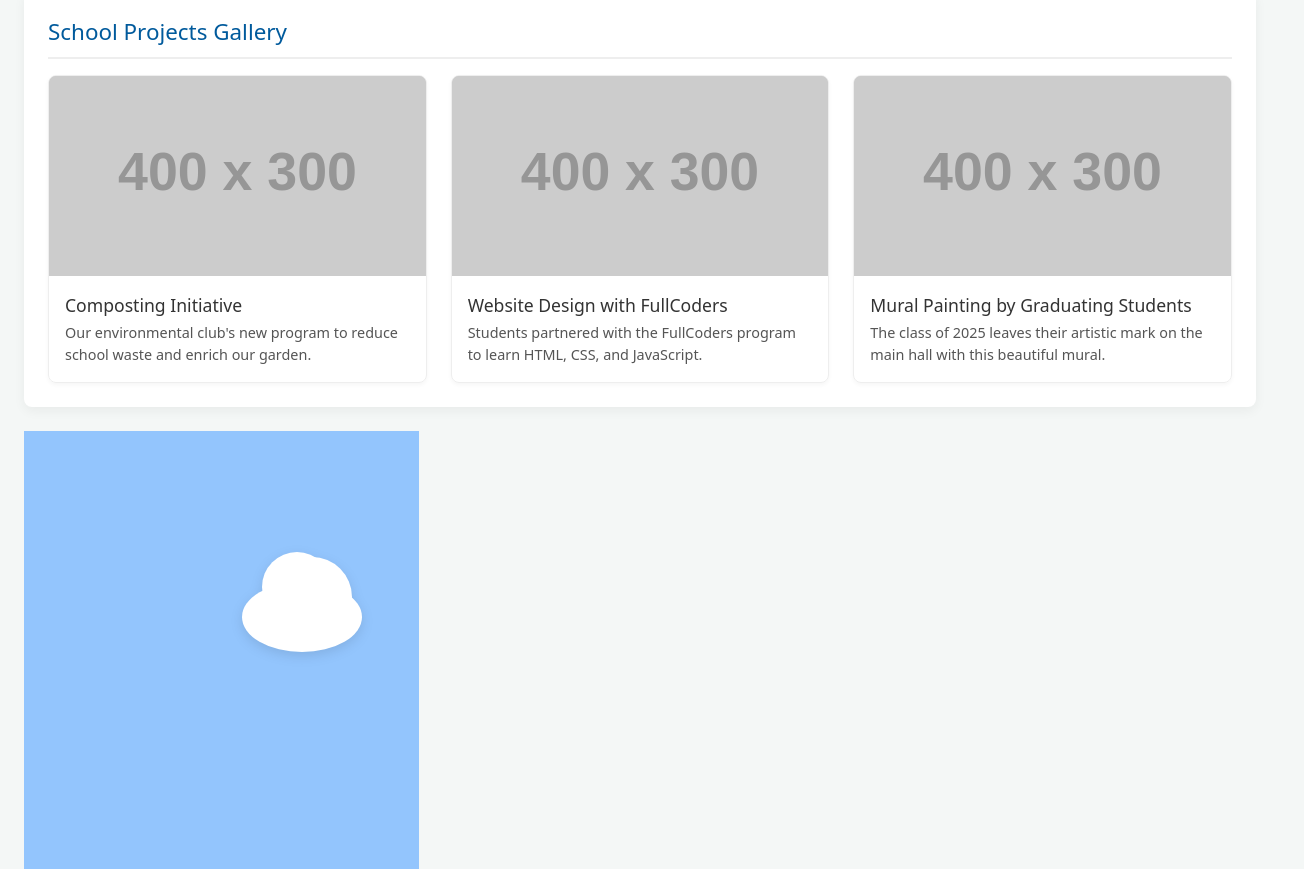
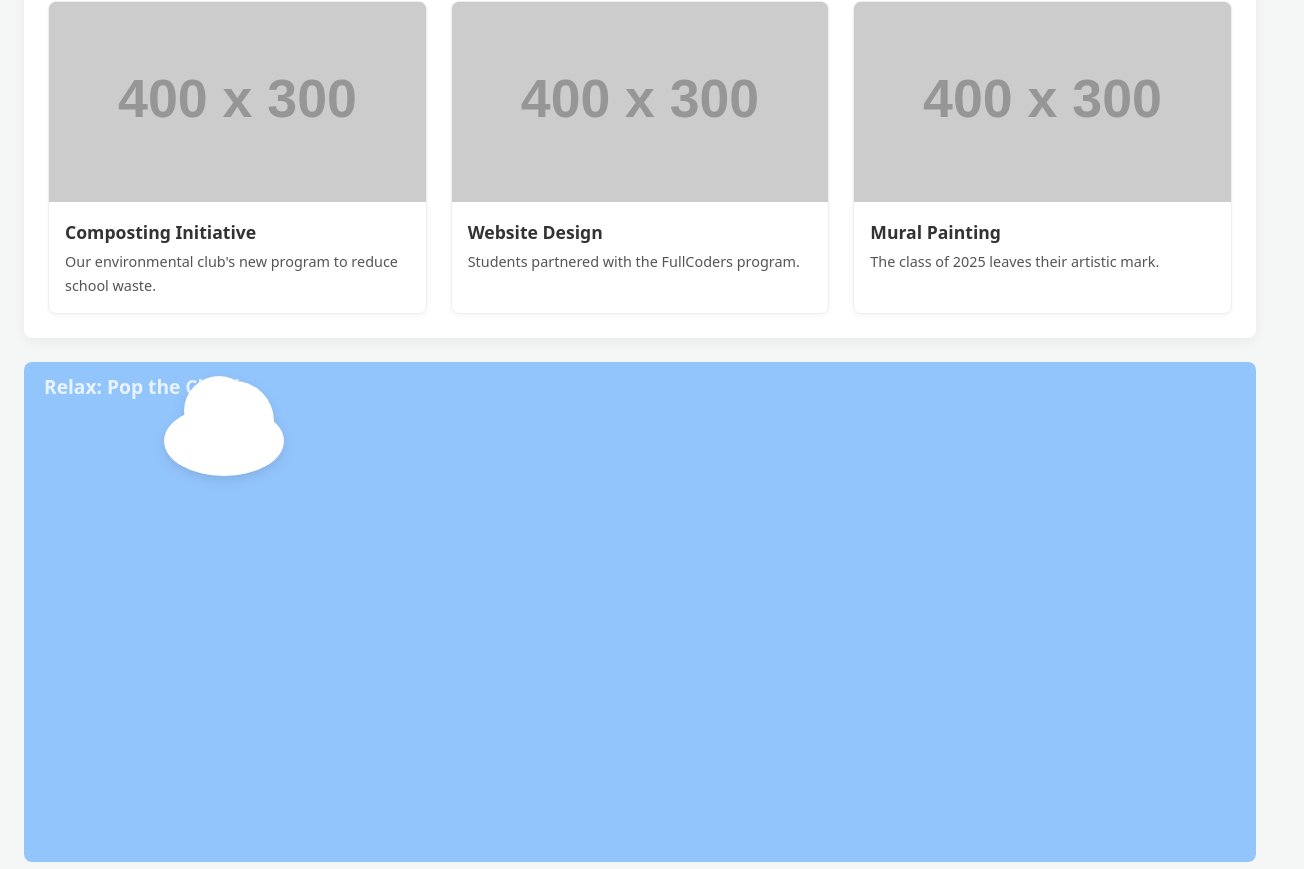
Before and after one commit to andesunlimited2020-ops/cpem.test, a plain HTML site: page index.html in a window 1280 px wide. Shown: the part 651-1520 px from the top of the page, 1304 px wide, since content can reach past the window. Drawn offline with nearby package versions, Linux system fonts and the light colour scheme; placeholder pictures from the web are drawn by us.

Commit message:
juego nubes index.html
sin romper la pagina

```diff
--- a/index.html
+++ b/index.html
@@ -8,7 +8,7 @@
     <style>
         :root {
             /* --- Define Core Design Tokens --- */
-            --accent-color: #005A9C; /* Placeholder Accent Color (A professional blue) */
+            --accent-color: #005A9C;
             --card-bg: #FFFFFF;
             --page-bg: #F4F7F6;
             --text-color: #333;
@@ -49,9 +49,6 @@
         /* --- Main Responsive Container (CSS Grid) --- */
         .container {
             display: grid;
-            /* Mobile-first: Single column by default.
-              On larger screens, this will be overridden.
-            */
             grid-template-columns: 1fr;
             gap: 1.5rem;
             padding: 0 1.5rem 1.5rem;
@@ -65,7 +62,7 @@
             border-radius: var(--border-radius);
             box-shadow: var(--shadow);
             padding: 1.5rem;
-            overflow: hidden; /* Ensures content stays within rounded corners */
+            overflow: hidden;
         }
 
         .card h2 {
@@ -82,7 +79,7 @@
             height: 120px;
             border: none;
             border-radius: 4px;
-            background-color: var(--border-color); /* Placeholder background */
+            background-color: var(--border-color);
         }
         .radio-wiki p {
             font-size: 0.9rem;
@@ -105,7 +102,7 @@
         }
 
         .blog-link:hover {
-            background-color: #004170; /* Darker shade of accent */
+            background-color: #004170;
         }
 
         .blog-post {
@@ -133,12 +130,11 @@
 
         /* --- 3. Weather Block Styling --- */
         .weather-widget {
-            /* This div helps ensure the iframe is responsive */
             width: 100%;
         }
         .weather-widget iframe {
             width: 100%;
-            height: 250px; /* Default height for this specific SMN widget */
+            height: 250px;
             border: none;
             border-radius: 4px;
         }
@@ -146,7 +142,6 @@
         /* --- 4. Project Gallery Block Styling --- */
         .gallery-grid {
             display: grid;
-            /* Mobile-first: 1 column */
             grid-template-columns: 1fr;
             gap: 1.5rem;
         }
@@ -154,7 +149,7 @@
         .gallery-card {
             border: 1px solid var(--border-color);
             border-radius: var(--border-radius);
-            overflow: hidden; /* To contain the image */
+            overflow: hidden;
             box-shadow: 0 2px 4px rgba(0,0,0,0.04);
             transition: box-shadow 0.3s ease;
         }
@@ -165,8 +160,8 @@
 
         .gallery-card img {
             width: 100%;
-            height: 200px; /* Fixed height for visual consistency */
-            object-fit: cover; /* Ensures image covers the area */
+            height: 200px;
+            object-fit: cover;
             display: block;
             background-color: #ccc;
         }
@@ -182,127 +177,87 @@
             color: var(--light-text-color);
         }
 
-        /* --- Responsive Media Queries --- */
+        /* --- 5. CLOUD GAME SPECIFIC STYLES (ISOLATED) --- */
+        /* Note: I removed Tailwind to prevent it from ruining the rest of the site styles */
 
-        /* Tablet (and up) */
-        @media (min-width: 768px) {
-            .container {
-                /* This creates a responsive grid.
-                  It will fit as many columns as possible that are at least 350px wide.
-                  On most tablets, this will be 2 columns.
-                */
-                grid-template-columns: repeat(auto-fit, minmax(350px, 1fr));
-            }
-
-            .gallery-grid {
-                /* The inner gallery grid becomes 2 columns */
-                grid-template-columns: repeat(2, 1fr);
-            }
-        }
-
-        /* Desktop */
-        @media (min-width: 1024px) {
-            /* On wide screens, force the project gallery to span the full width
-              to make room for its 3-column layout.
-            */
-            .project-gallery {
-                grid-column: 1 / -1; /* Spans all columns */
-            }
-
-            .gallery-grid {
-                /* The inner gallery grid becomes 3 columns */
-                grid-template-columns: repeat(3, 1fr);
-            }
-        }
-    </style>
-    /*Juego de las nubes*/
-     <title>Juego de Nubes</title>
-    <!-- Cargamos Tailwind CSS para el estilo general -->
-    <script src="https://cdn.tailwindcss.com"></script>
-    <style>
-        /* CSS personalizado para la forma de la nube y las animaciones */
-
-        /* Ocultamos la barra de scroll y evitamos que el usuario seleccione texto */
-        body {
-            overflow: hidden;
+        #cloud-game-section {
+            grid-column: 1 / -1; /* Force full width on grid */
+            min-height: 500px;
+            background-color: #93C5FD; /* Tailwind 'blue-300' equivalent */
+            position: relative; /* Critical for game positioning */
+            overflow: hidden; /* Keeps clouds inside the box */
+            border-radius: var(--border-radius);
             user-select: none;
             -webkit-user-select: none;
-            -ms-user-select: none;
-        }
-
-        #game-container {
-            width: 100vw;
-            height: 100vh;
-            position: relative;
+            cursor: crosshair;
         }
 
         .cloud {
-            /* Dimensiones base de la nube */
             width: 120px;
             height: 70px;
-
-            /* Usamos una variable CSS para el color, con un blanco por defecto */
             --cloud-color: #ffffff;
             background: var(--cloud-color);
-
             border-radius: 50%;
-            position: absolute;
+            position: absolute; /* Absolute relative to #cloud-game-section */
             cursor: pointer;
-
-            /* Transiciones para la aparición/desaparición y el color */
             transition: opacity 0.4s ease-out, transform 0.4s ease-out, background-color 0.3s ease;
-
-            /* Sombra suave */
             filter: drop-shadow(0 4px 6px rgba(0, 0, 0, 0.1));
-
-            /* Estado inicial para la animación de entrada */
             opacity: 0;
             transform: scale(0.8);
+            z-index: 10;
         }
 
-        /* Pseudo-elementos para crear la forma "esponjosa" de la nube */
         .cloud::before,
         .cloud::after {
             content: '';
             position: absolute;
-            /* Heredan el color de la variable del elemento padre */
             background: var(--cloud-color);
             border-radius: 50%;
-            /* Hacemos que también hereden la transición de color */
             transition: background-color 0.3s ease;
         }
 
         .cloud::before {
             width: 70px;
             height: 70px;
-            top: -30px; /* Arriba */
-            left: 20px; /* Ligeramente a la izquierda */
+            top: -30px;
+            left: 20px;
         }
 
         .cloud::after {
             width: 80px;
             height: 80px;
-            top: -25px; /* Arriba */
-            right: 10px; /* Ligeramente a la derecha */
+            top: -25px;
+            right: 10px;
         }
 
-        /* Clase para la nube verde especial */
-        .cloud-green {
-            --cloud-color: #a7f3d0; /* Un verde pastel (Tailwind green-200) */
-        }
+        .cloud-green { --cloud-color: #a7f3d0; }
+        .cloud-white { --cloud-color: #ffffff; }
 
-        /* Clase para la nube blanca inicial */
-        .cloud-white {
-            --cloud-color: #ffffff;
-        }
-
-        /* Clase para la animación de desvanecimiento */
         .cloud-fading {
             opacity: 0;
             transform: scale(0.7);
+            pointer-events: none;
+        }
+
+        /* --- Responsive Media Queries --- */
+        @media (min-width: 768px) {
+            .container {
+                grid-template-columns: repeat(auto-fit, minmax(350px, 1fr));
+            }
+            .gallery-grid {
+                grid-template-columns: repeat(2, 1fr);
+            }
+        }
+
+        @media (min-width: 1024px) {
+            .project-gallery {
+                grid-column: 1 / -1;
+            }
+            .gallery-grid {
+                grid-template-columns: repeat(3, 1fr);
+            }
         }
     </style>
-
 </head>
 <body>
 
@@ -327,7 +282,7 @@
 
         <section class="card blog">
             <h2>School Blog</h2>
-            <a href="https://blog.example.com" class="blog-link" target="_blank" rel="noopener noreferrer">Visit the Full Blog &rarr;</a>
+            <a href="#" class="blog-link">Visit the Full Blog &rarr;</a>
 
             <article class="blog-post">
                 <h3>Latest Post: Science Fair Winners</h3>
@@ -336,10 +291,6 @@
             <article class="blog-post">
                 <h3>Guest Speaker: Local Author Visit</h3>
                 <p>We were honored to host renowned author Jane Doe for a Q&A session...</p>
-            </article>
-            <article class="blog-post">
-                <h3>Sports Day Recap</h3>
-                <p>A day of sun, teamwork, and school spirit. Check out the photos...</p>
             </article>
         </section>
 
@@ -358,197 +309,127 @@
         <section class="card project-gallery">
             <h2>School Projects Gallery</h2>
             <div class="gallery-grid">
-
                 <div class="gallery-card">
-                    <img src="https://via.placeholder.com/400x300/90BE6D/FFFFFF?text=Composting" alt="Students composting organic waste">
+                    <img src="https://via.placeholder.com/400x300/90BE6D/FFFFFF?text=Composting" alt="Students composting">
                     <h3>Composting Initiative</h3>
-                    <p>Our environmental club's new program to reduce school waste and enrich our garden.</p>
+                    <p>Our environmental club's new program to reduce school waste.</p>
                 </div>
-
                 <div class="gallery-card">
-                    <img src="https://via.placeholder.com/400x300/4D908E/FFFFFF?text=Web+Design" alt="Students coding a website on laptops">
-                    <h3>Website Design with FullCoders</h3>
-                    <p>Students partnered with the FullCoders program to learn HTML, CSS, and JavaScript.</p>
+                    <img src="https://via.placeholder.com/400x300/4D908E/FFFFFF?text=Web+Design" alt="Students coding">
+                    <h3>Website Design</h3>
+                    <p>Students partnered with the FullCoders program.</p>
                 </div>
-
                 <div class="gallery-card">
-                    <img src="https://via.placeholder.com/400x300/F9C74F/FFFFFF?text=Mural+Painting" alt="A colorful mural on a school wall">
-                    <h3>Mural Painting by Graduating Students</h3>
-                    <p>The class of 2025 leaves their artistic mark on the main hall with this beautiful mural.</p>
+                    <img src="https://via.placeholder.com/400x300/F9C74F/FFFFFF?text=Mural+Painting" alt="Mural painting">
+                    <h3>Mural Painting</h3>
+                    <p>The class of 2025 leaves their artistic mark.</p>
                 </div>
-
             </div>
         </section>
-        <section class="bg-blue-300"> <!-- Fondo de color cielo -->
 
-    <!-- Contenedor principal del juego -->
-    <div id="game-container"></div>
+        <div id="cloud-game-section">
+            <h2 style="position:absolute; top:10px; left:20px; z-index:5; color:white; font-size:1.2rem;">Relax: Pop the Clouds</h2>
+            </div>
+        </main>
 
     <script>
-        document.addEventListener('DOMContentLoaded', () => {
-            const gameContainer = document.getElementById('game-container');
-            let greenCloudTimer; // Variable para guardar el temporizador de la nube verde
+        // We use an IIFE (Immediately Invoked Function Expression)
+        // This creates a "private bubble" for the game code.
+        // Variables here (like 'createCloud') will NOT conflict with other scripts on the page.
+        (function() {
+            const gameContainer = document.getElementById('cloud-game-section');
+            let greenCloudTimer;
 
-            /**
-             * Inicia o reinicia el juego
-             */
             function startGame() {
-                // Limpiamos nubes existentes y temporizadores
-                gameContainer.innerHTML = '';
-                if (greenCloudTimer) {
-                    clearTimeout(greenCloudTimer);
-                }
+                gameContainer.innerHTML = '<h2 style="position:absolute; top:10px; left:20px; z-index:5; color:white; font-size:1.2rem; opacity:0.8;">Relax: Pop the Clouds</h2>';
+                if (greenCloudTimer) clearTimeout(greenCloudTimer);
 
-                // Creamos la primera nube blanca
                 createCloud(false, true);
-
-                // Programamos la primera nube verde
                 scheduleNextGreenCloud();
             }
 
-            /**
-             * Crea una nueva nube en una posición aleatoria
-             * @param {boolean} isGreen - Si la nube debe ser verde
-             * @param {boolean} isWhite - Si la nube debe ser blanca
-             */
             function createCloud(isGreen = false, isWhite = false) {
                 const cloud = document.createElement('div');
                 cloud.className = 'cloud';
 
-                if (isGreen) {
-                    cloud.classList.add('cloud-green');
-                } else if (isWhite) {
-                    cloud.classList.add('cloud-white');
-                } else {
-                    // Asignamos un color aleatorio HSL (tonos pastel)
+                if (isGreen) cloud.classList.add('cloud-green');
+                else if (isWhite) cloud.classList.add('cloud-white');
+                else {
                     const hue = Math.floor(Math.random() * 360);
-                    const color = `hsl(${hue}, 70%, 85%)`;
-                    cloud.style.setProperty('--cloud-color', color);
+                    cloud.style.setProperty('--cloud-color', `hsl(${hue}, 70%, 85%)`);
                 }
 
-                // Posicionamiento aleatorio, asegurando que quepa en la pantalla
-                const margin = 150; // Margen para que no aparezca en los bordes
-                const randomTop = Math.random() * (window.innerHeight - margin) + (margin / 2);
-                const randomLeft = Math.random() * (window.innerWidth - margin) + (margin / 2);
+                // CRITICAL CHANGE: Calculate position based on the CONTAINER size, not the WINDOW size
+                const containerWidth = gameContainer.clientWidth;
+                const containerHeight = gameContainer.clientHeight;
+                const cloudSize = 120; // approx width
+
+                const randomTop = Math.random() * (containerHeight - cloudSize);
+                const randomLeft = Math.random() * (containerWidth - cloudSize);
 
                 cloud.style.top = `${randomTop}px`;
                 cloud.style.left = `${randomLeft}px`;
 
-                // Usamos 'pointerdown' que funciona para mouse y táctil
                 cloud.addEventListener('pointerdown', onCloudClick);
-
                 gameContainer.appendChild(cloud);
 
-                // Forzamos un reflow para que la animación de entrada funcione
                 setTimeout(() => {
                     cloud.style.opacity = '1';
                     cloud.style.transform = 'scale(1)';
                 }, 10);
             }
 
-            /**
-             * Maneja el evento de clic o toque en una nube
-             */
             function onCloudClick(e) {
                 const clickedCloud = e.currentTarget;
-
-                // Evitar doble clic mientras se desvanece
-                if (clickedCloud.classList.contains('cloud-fading')) {
-                    return;
-                }
+                if (clickedCloud.classList.contains('cloud-fading')) return;
 
                 if (clickedCloud.classList.contains('cloud-green')) {
-                    // Si es la nube verde, reiniciar el juego
                     resetGame();
                 } else {
-                    // Si es una nube normal, dividirla
                     splitCloud(clickedCloud);
                 }
             }
 
-            /**
-             * Lógica para dividir una nube
-             */
             function splitCloud(cloud) {
-                // 1. Añadir clase de desvanecimiento
                 cloud.classList.add('cloud-fading');
-                // 2. Quitar el listener para no poder volver a clicarla
                 cloud.removeEventListener('pointerdown', onCloudClick);
 
-                // 3. Eliminar la nube del DOM después de la animación
-                setTimeout(() => {
-                    cloud.remove();
-                }, 400); // Coincide con la duración de la transición CSS
-
-                // 4. Crear dos nubes nuevas
+                setTimeout(() => cloud.remove(), 400);
                 createCloud();
                 createCloud();
             }
 
-            /**
-             * Reinicia el juego (usado por la nube verde)
-             */
             function resetGame() {
-                // Desvanecer todas las nubes actuales
                 const allClouds = gameContainer.querySelectorAll('.cloud');
                 allClouds.forEach(cloud => {
                     cloud.classList.add('cloud-fading');
                     cloud.removeEventListener('pointerdown', onCloudClick);
                     setTimeout(() => cloud.remove(), 400);
                 });
-
-                // Empezar de nuevo después de que se limpien
-                setTimeout(() => {
-                    startGame();
-                }, 450);
+                setTimeout(() => startGame(), 450);
             }
 
-            /**
-             * Programa la aparición de la próxima nube verde
-             */
             function scheduleNextGreenCloud() {
-                // Tiempo aleatorio entre 5 y 15 segundos
                 const randomTime = Math.random() * 10000 + 5000;
-
                 greenCloudTimer = setTimeout(() => {
-                    createCloud(true); // Crea una nube verde
-                    scheduleNextGreenCloud(); // Vuelve a programar la siguiente
+                    if(document.body.contains(gameContainer)) { // Check if game still exists
+                        createCloud(true);
+                        scheduleNextGreenCloud();
+                    }
                 }, randomTime);
             }
 
-            // Iniciar el juego cuando la página cargue
+            // Start the game
             startGame();
 
-            // Opcional: Reajustar nubes si la ventana cambia de tamaño (para evitar que se salgan)
-            window.addEventListener('resize', () => {
-                const allClouds = gameContainer.querySelectorAll('.cloud');
-                allClouds.forEach(cloud => {
-                    const top = parseInt(cloud.style.top, 10);
-                    const left = parseInt(cloud.style.left, 10);
-
-                    if (top > window.innerHeight - 100) {
-                        cloud.style.top = `${window.innerHeight - 100}px`;
-                    }
-                    if (left > window.innerWidth - 120) {
-                        cloud.style.left = `${window.innerWidth - 120}px`;
-                    }
-                });
-            });
-        });
+        })(); // End of Isolated Scope
     </script>
 
-    </section>
-
-    </main>
-
     <script>
-        // Minimal JavaScript to show that the script tag is working.
-        // You can add simple interactivity here, like a mobile menu toggle.
         document.addEventListener('DOMContentLoaded', (event) => {
             console.log('High School Landing Page Loaded Successfully!');
         });
     </script>
 
 </body>
-
 </html>
```
